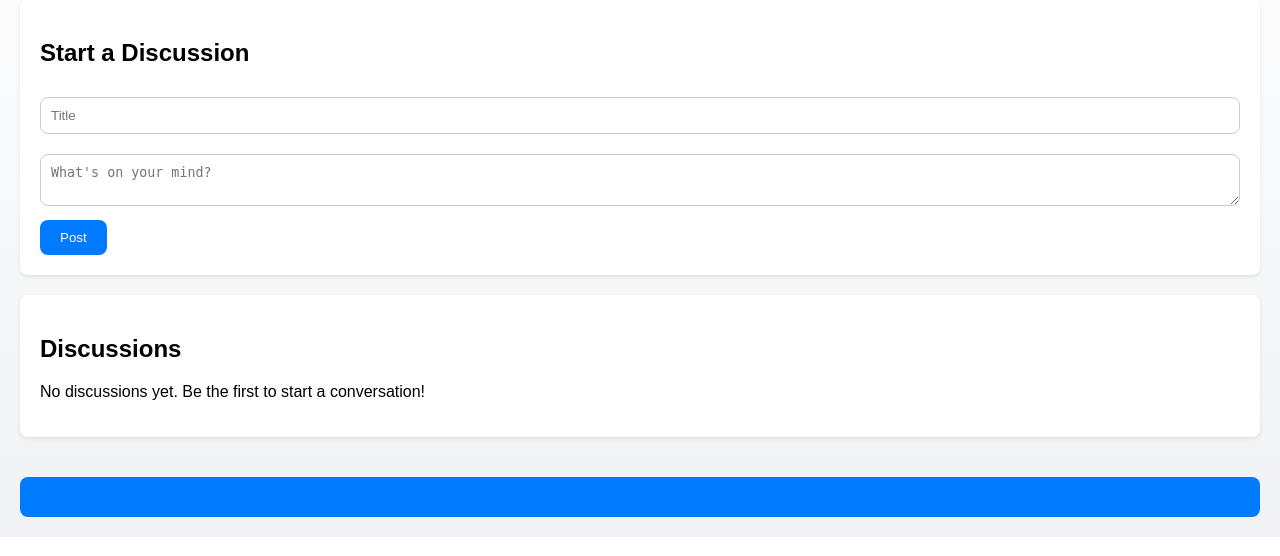
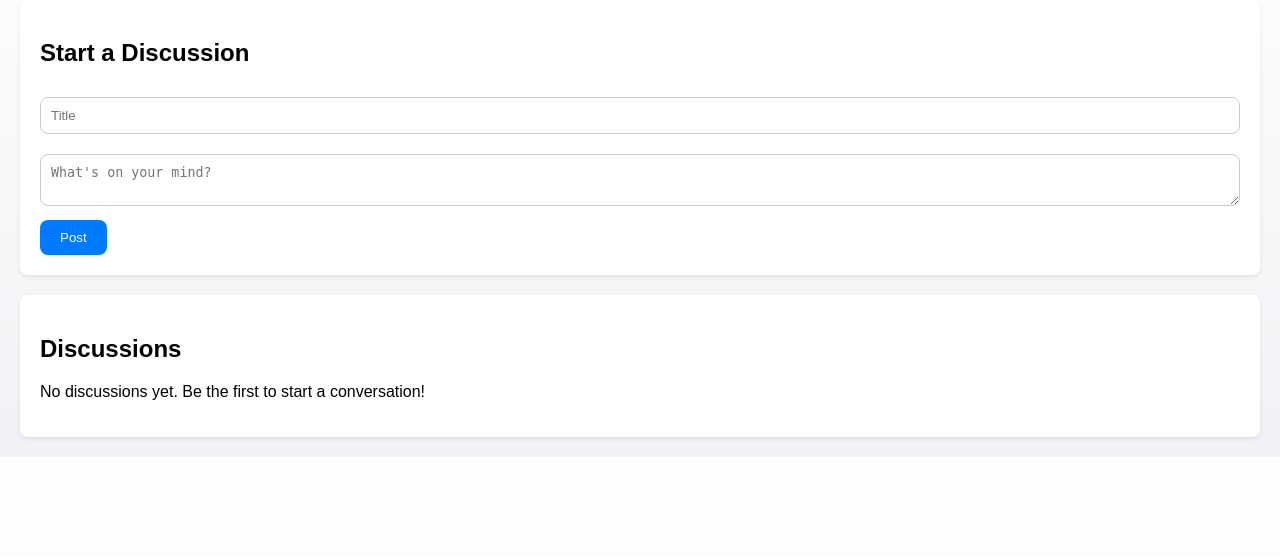
Before and after one commit to RajveerSodhi/COSC310, a Python web app: template flask/website/templates/discussion.html in a window 1280 px wide. Shown: the part 139-695 px from the top of the page. Run offline with Jinja, Linux system fonts and the light colour scheme; the template is opened without the code that fills it, so the values that code supplies are empty.

Commit message:
Remove footer styling in discussion.css

```diff
--- a/flask/website/static/css/discussion.css
+++ b/flask/website/static/css/discussion.css
@@ -105,13 +105,3 @@ button:hover {
     border-left: 3px solid #007bff;
     margin-bottom: 10px;
 }
-
-/* Style footer */
-footer {
-    margin-top: 40px;
-    text-align: center;
-    padding: 20px;
-    background-color: #007bff;
-    color: #ffffff;
-    border-radius: 8px; /* Rounded corners */
-}
```
